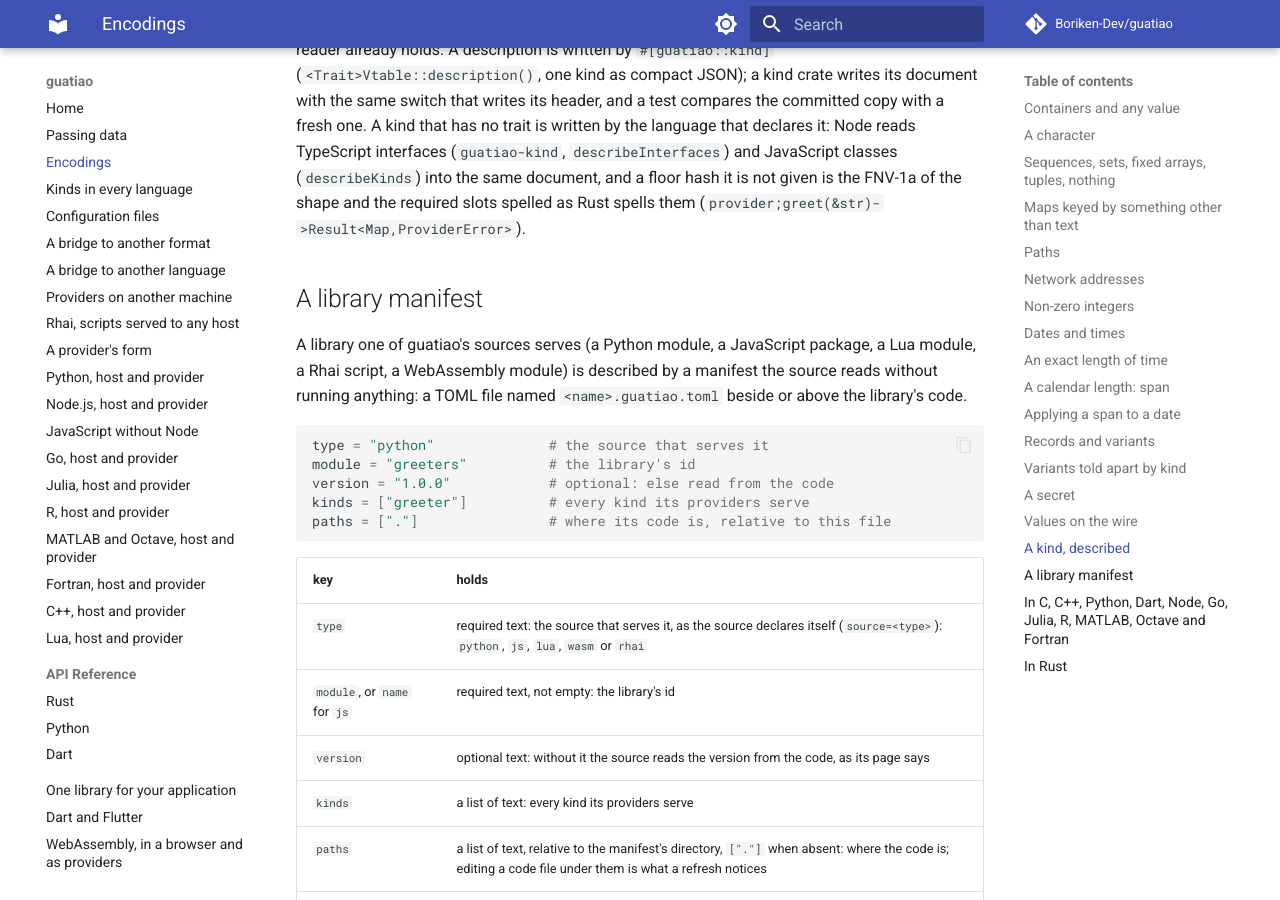
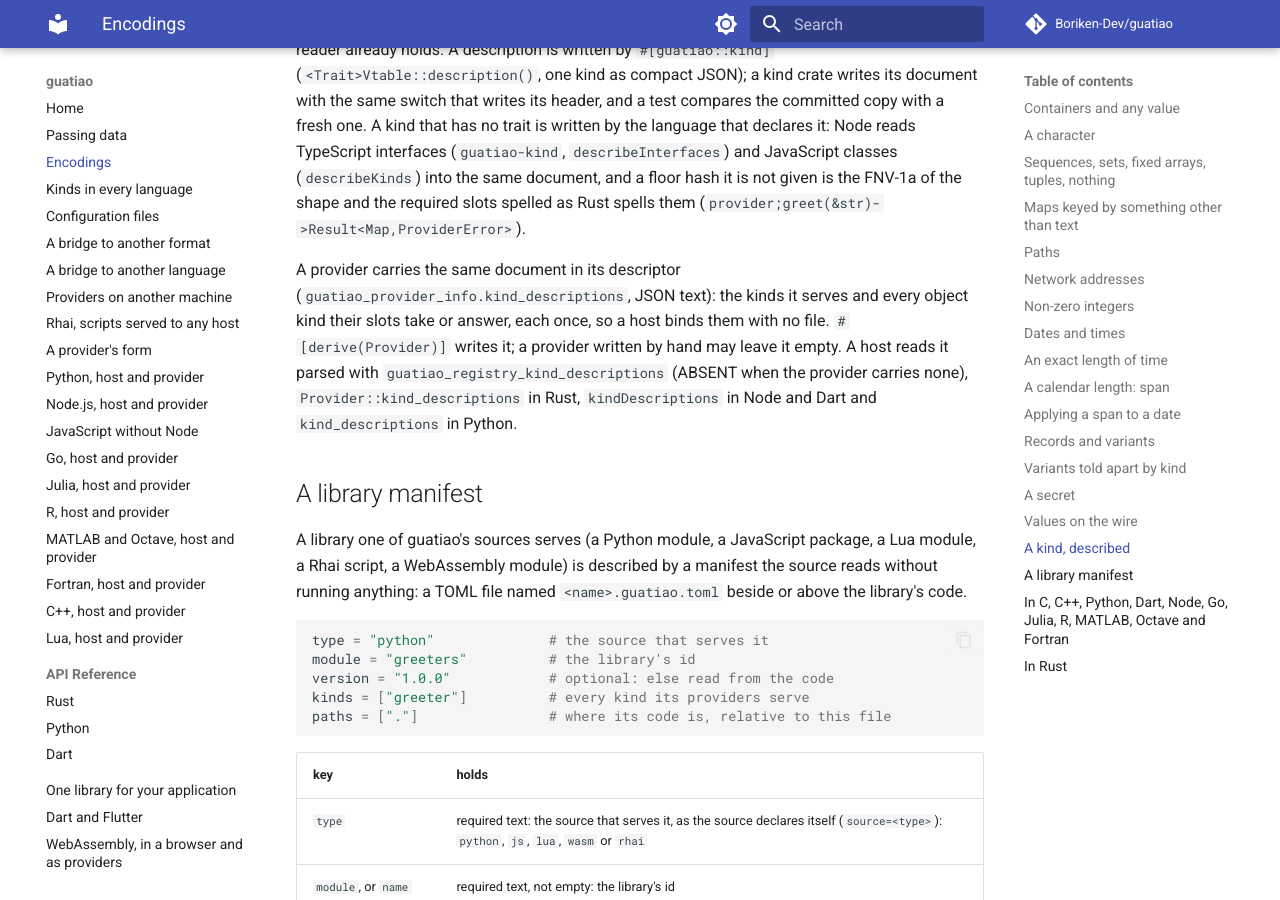
Before and after one commit to Boriken-Dev/guatiao, an MkDocs documentation site: the page built from docs/encodings.md, in a window 1280 px wide and 900 px high, scrolled down 13411 px. Built offline with MkDocs 1.6.1 and Material for MkDocs 9.7.7, drawn with Linux system fonts in a browser that asks for light colours; comment, search, counter and statistics services are not loaded.

Commit message:
docs: a provider's kind descriptions, and binding a kind with no file
The encodings page says a provider carries its kinds' document and how
a host reads it, the Node page shows a kind bound from a library alone,
the migration page names the field a hand-written ProviderInfo literal
gains, and the changelog records the addition.

```diff
--- a/docs/encodings.md
+++ b/docs/encodings.md
@@ -560,6 +560,15 @@
 hash it is not given is the FNV-1a of the shape and the required slots
 spelled as Rust spells them (`provider;greet(&str)->Result<Map,ProviderError>`).
 
+A provider carries the same document in its descriptor
+(`guatiao_provider_info.kind_descriptions`, JSON text): the kinds it
+serves and every object kind their slots take or answer, each once, so a
+host binds them with no file. `#[derive(Provider)]` writes it; a provider
+written by hand may leave it empty. A host reads it parsed with
+`guatiao_registry_kind_descriptions` (ABSENT when the provider carries
+none), `Provider::kind_descriptions` in Rust, `kindDescriptions` in Node
+and Dart and `kind_descriptions` in Python.
+
 ## A library manifest
 
 A library one of guatiao's sources serves (a Python module, a JavaScript
```
Also changed, not shown: CHANGELOG.md (+17 -0 lines), docs/migrating.md (+10 -0 lines), docs/node.md (+8 -0 lines).
